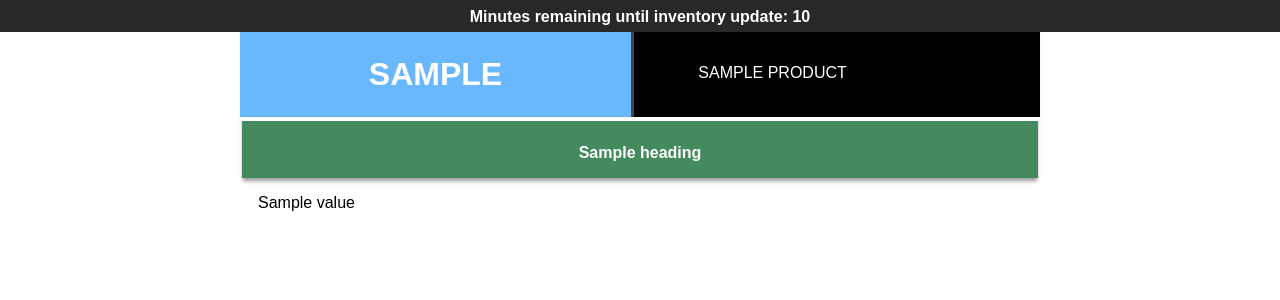
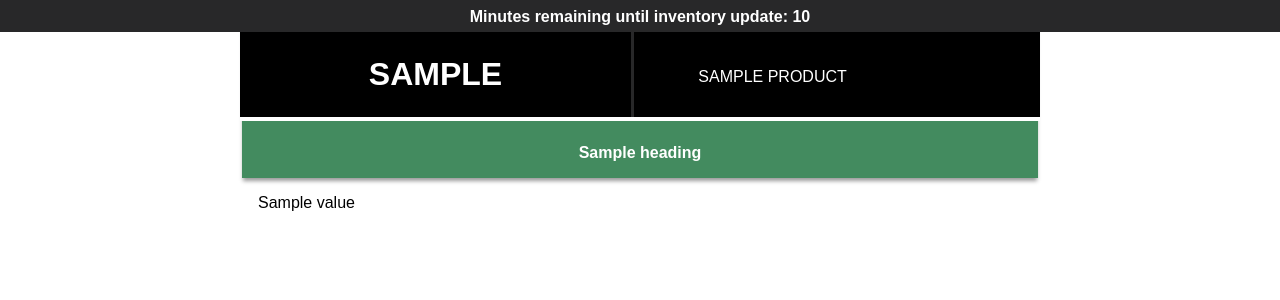
Before and after one commit to Matt-Farncomb/stock-table, a Flask app: template templates/table.html in a window 1280 px wide. Shown: the top 300 px of the page. Run offline with Flask 2, Linux system fonts and the light colour scheme; the template is opened without the code that fills it: most values are stand-ins (such as "Sample title", 1, 10 or a date in 2020).

Commit message:
Add 'to top'and refactor

```diff
--- a/config.py
+++ b/config.py
@@ -1,5 +1,5 @@
 products_required = ["gloves", "facemasks", "beanies"]
-table_headings = ["name", "color", "price", "manufacturer", "stock_status"]
+table_headings = ["name", "color", "price", "manufacturer", "status"]
 manufacturers = set()
 refresh_interval = 300 # seconds
 refresh_interval_minutes = int(refresh_interval/60)
--- a/main.py
+++ b/main.py
@@ -3,15 +3,15 @@
 from flask import Flask
 from database import initial_db_setup
 from scheduler import begin_scheduler
+import logging
 
-print("you should see this only once")
+logging.basicConfig(level=logging.DEBUG)
+
+logging.info('Starting app...')
 app = Flask(__name__)
-initial_db_setup()
-
+# initial_db_setup()
 # begin_scheduler()
-
 
 import views
 
-# if __name__ == "__main__":
-#     app.run(debug=False)
+logging.info('Running app...')
--- a/static/scripts/scripts.js
+++ b/static/scripts/scripts.js
@@ -2,21 +2,17 @@ window.onload = () => {
     // will stop the refresh initiated by the HTML
     window.stop();
 
-    // Update counter at top of page to inform
-    // user when update is complete and
-    // the page will refresh.
     startCountdown();
-
-    // When the DB is due to start updating,
-    // poll the server every 10 seconds to see
-    // if update is complete then refresh
-    // when update is complete.
     initiatePageRefresh();
-
+    fadeElementOnScroll("footer");
 }
 
+ // When the DB is due to start updating,
+// poll the server every 10 seconds to see
+// if update is complete then refresh
+// when update is complete.
 function initiatePageRefresh() {
-
+    // refresh_interval comes from the server (is in table.html)
     const last_updated = Date.parse(refresh_interval.last_updated);
     const interval = 10000 // 10 seconds
 
@@ -25,7 +21,6 @@ function initiatePageRefresh() {
                 fetch("http://127.0.0.1:8000/api")
                 .then(response => response.json())
                 .then(dbdatus => {
-                    console.log(dbdatus)
                     const db_update = Date.parse(dbdatus[0]);
                     if (db_update > last_updated) {
                         location.reload();
@@ -35,12 +30,15 @@ function initiatePageRefresh() {
     refresh_interval.seconds * 1000)
 }
 
+// Update counter at top of page to inform
+// user when update is complete and
+// the page will refresh.
 function startCountdown() {
 
     const refreshNotification = document.querySelector("#refresh-notification");
     const p = refreshNotification.querySelector("p");
     const refreshCountdown = p.querySelector("span");
-    // refresh_interval comes from the server (is in base.html)
+    // refresh_interval comes from the server (is in table.html)
     let displayedMinutes = refresh_interval.minutes;
     const interval = 60000 // 60 seconds
     p.classList.remove("hidden");
@@ -59,3 +57,17 @@ function startCountdown() {
 function millisecondsToSeconds(mil) {
     return Math.floor(mil / 1000);
 }
+
+// When user has scrolled past approxPageHeight, reveal/hide element.
+// NOTE: USe on elements with 'transparent' class
+function fadeElementOnScroll(element) {
+    const elementClasses = document.querySelector(element).classList;
+    const approxPageHeight = 700;
+    window.onscroll = () => {
+        if (window.scrollY >= approxPageHeight) {
+            if (!elementClasses.contains("show")) elementClasses.add("show");
+        } else {
+            if (elementClasses.contains("show")) elementClasses.remove("show");
+        }
+    }
+}
--- a/static/styles/styles.css
+++ b/static/styles/styles.css
@@ -1,21 +1,24 @@
 :root {
-    --name-green:rgb(67, 139, 95);
-    --th-green:rgb(94, 163, 121);
-    --nav-colour:rgb(0, 0, 0);
-    --hover-color:rgb(108, 214, 149);
+    --main-bg:white;
+    --heading-txt:white;
+    --name-col-th-bg:rgb(67, 139, 95);
+    --col-th-bg:rgb(94, 163, 121);
+    --nav-colour:black;
+    --table-row:rgb(209, 217, 224);
+    --refresh-notification-normal:rgb(40, 40, 41);
+    --refresh-notification-alert:rgb(240, 75, 75);
 }
 
 html {
-    background-color: rgb(255, 255, 255);
+    background-color:var(--main-bg);
     font-family: sans-serif;
+    scroll-behavior: smooth;
 }
 
 body {
     width: 800px;
     margin: auto;
 }
-
-
 
 header {
     z-index: 1;
@@ -26,18 +29,15 @@ header {
     display: grid;
     grid-template-columns: auto auto;
     margin-top:6.5em;
-    /* padding: 2em 1em 1.5em 1em; */
-    /* background-color: var(--nav-colour); */
-    border-bottom: solid .25em white;
+    border-bottom: solid .25em var(--main-bg);
     text-transform: uppercase;
-    /* width: 100%; */
 }
 
 header h1 {
 
-    color: white;
+    color: var(--heading-txt);
     display: inline;
-    background-color: rgb(105, 184, 253);
+    background-color: black;
     padding-top: 1em;
     padding-bottom:.75em;
     margin:0;
@@ -49,7 +49,6 @@ header nav {
     display: grid;
     grid-template-columns: auto auto;
     background-color: var(--nav-colour);
-    /* grid-template-columns: repeat(2, 1fr); */
 }
 
 header nav:first-child {
@@ -59,10 +58,10 @@ header nav:first-child {
 }
 
 header nav a {
-    padding-top: 2.5em;
-    color:white;
+    padding-top: 2.75em;
+    color:var(--heading-txt);
     text-decoration: none;
-    border-left: 3px solid rgb(68, 68, 68);
+    border-left: 3px solid var(--refresh-notification-normal);
 }
 
 header nav:first-child a {
@@ -71,7 +70,8 @@ header nav:first-child a {
 }
 
 header nav a:hover {
-    background-color:rgb(136, 136, 136);
+    background-color:rgb(32, 32, 32);
+    color:rgb(215, 215, 215);
     text-decoration: underline;
     text-underline-position: under;
 }
@@ -81,53 +81,77 @@ table {
     min-width: 100% !important;
 }
 
-
-
 th {
     padding-top:9em;
     padding-bottom:1em;
-    background-color: var(--name-green);
-    color:white;
+    background-color: var(--name-col-th-bg);
+    color:var(--heading-txt);
     position: sticky;
     top: 0;
     box-shadow: 0 4px 4px -1px rgba(0, 0, 0, 0.4);
-
 }
 
 th:not(:first-child) {
-    background-color: var(--th-green);
+    background-color: var(--col-th-bg);
     padding-left: 1em;
     padding-right: 1em;
 }
 
-
-
-tr:hover{
-    color:white;
-    background-color:var(--hover-color) !important;
-    /* background-color: var(--hover-colour) !important; */
-}
-
-
 tr:nth-child(1n) {
-    background-color: white;
+    background-color:var(--main-bg);
 }
 
 tr:nth-child(2n) {
-    background-color: rgb(209, 217, 224);
+    background-color: var(--table-row);
 }
 
 td {
     box-sizing: border-box;
     padding-left: 1em;
     padding: .5em 0 .5em 1em;
-    /* border: .1em solid white; */
-
 }
 
 tbody tr:first-child td {
     padding-top: 5.75em;
 }
+
+tbody tr:last-child td {
+    padding-bottom: 3.5em;
+}
+
+table + div {
+    margin-top:-3em
+}
+
+footer {
+    background-color:var(--main-bg);
+    position:fixed;
+    height:2em;
+    bottom:0;
+    left:0;
+    width: 100%;
+    text-align: center;
+    padding-top: 1em;
+}
+
+
+footer a {
+    text-decoration: none;
+    color:black;
+    font-weight: bold;
+
+}
+
+.makeTransparent {
+    opacity: 0;
+    /* adding/removing class 'show' will fade on/off footer */
+    transition: opacity .75s;
+}
+
+.show {
+    opacity: 0.75;
+}
+
 
 #error-404 h1 {
     font-size: 6em;
@@ -160,7 +184,7 @@ tbody tr:first-child td {
 }
 
 #error-404 nav a:not(:last-child) {
-    border-right:.15em solid rgb(226, 218, 218);
+    border-right:.15em solid var(--table-row);
 }
 
 .no-js {}
@@ -176,14 +200,8 @@ tbody tr:first-child td {
     font-weight: bold;
     color: #fff;
     height: 2em;
-    background-color:rgb(40, 40, 41);
-    /* max-height: fit-content; */
-    /* padding: 5px 0; */
+    background-color:var(--refresh-notification-normal);
 }
-
-/* #refresh-notification p {
-    background-color: rgb(86, 112, 199);
-} */
 
 
 
@@ -192,7 +210,7 @@ tbody tr:first-child td {
 }
 
 #noscript {
-    background-color: rgb(240, 75, 75);
+    background-color: var(--refresh-notification-alert);
     padding: .5em 0 .5em 0 !important;
     position: fixed;
     width: 100%;
--- a/templates/base.html
+++ b/templates/base.html
@@ -5,16 +5,12 @@
     <title></title>
     <meta name="viewport" content="width=device-width, initial-scale=1">
     <link rel="stylesheet" type= "text/css" href= "{{ url_for('static',filename='styles/styles.css') }}">
-    <script type="text/javascript" src= "{{ url_for('static',filename='scripts/scripts.js') }}" ></script>
-    <script type="text/javascript">
-      const refresh_interval = {{ refresh_interval|tojson }}
-   </script>
     {% block head %}{% endblock %}
   </head>
   <body>
     {% block body %}{% endblock %}
   </body>
-  <footer>
+  <footer class="makeTransparent">
     {% block footer %}{% endblock %}
   </footer>
 </html>
--- a/templates/table.html
+++ b/templates/table.html
@@ -1,9 +1,14 @@
 {% extends "base.html" %}
 
 {%block head %}
+    <script type="text/javascript" src= "{{ url_for('static',filename='scripts/scripts.js') }}" ></script>
     <meta http-equiv="refresh" content="{{ refresh_interval.seconds }}">
+    <script type="text/javascript">
+        const refresh_interval = {{ refresh_interval|tojson }}
+     </script>
 {% endblock %}
 {% block body %}
+    <span id="top"></span>
     <div id="refresh-notification">
         <p class="hidden">
             Minutes remaining until inventory update: <span>{{ refresh_interval.minutes }}</span>
@@ -52,4 +57,7 @@
     </div>
 {% endblock %}
 {% block footer %}
+    {% if rows|length %}
+        <a href="#top">Back to Top</a>
+    {% endif %}
 {% endblock %}
--- a/views.py
+++ b/views.py
@@ -28,11 +28,14 @@ def products_table(category=None):
         }
     }
     # valid category
+    rows = get_info_for_table(category)
+    if not rows:
+         context["message"] = "This product category is not currently available"
     if category in config.products_required:
         products_remaining = [e for e in config.products_required if e != category]
         context["current_product"] = category
         context["products_required"] = products_remaining
-        context["rows"] = get_info_for_table(category)
+        context["rows"] = rows
     # not a valid category
     else:
         message = "Please select an option from above."
```
Also changed, not shown: database.py (+14 -25 lines), helpers.py (+26 -14 lines), scheduler.py (+4 -3 lines), 1 other file.
